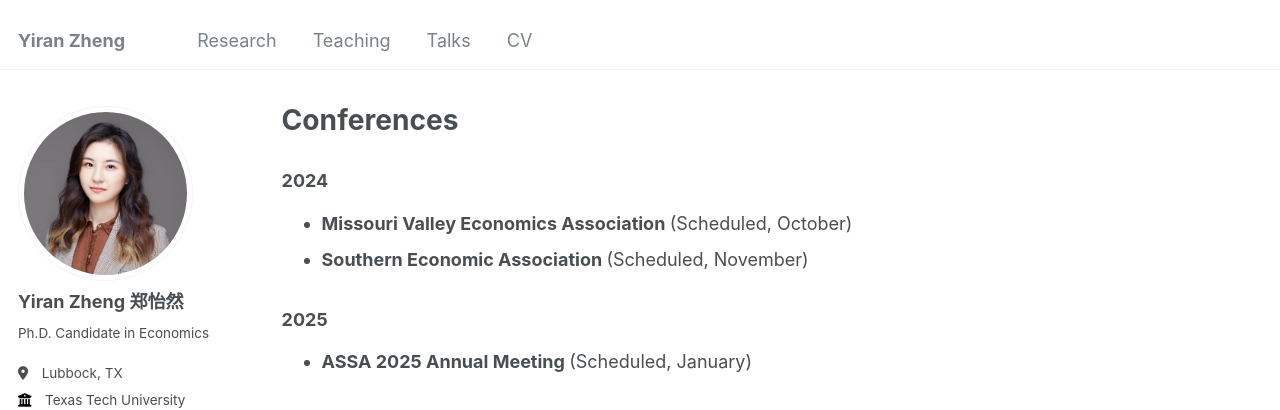
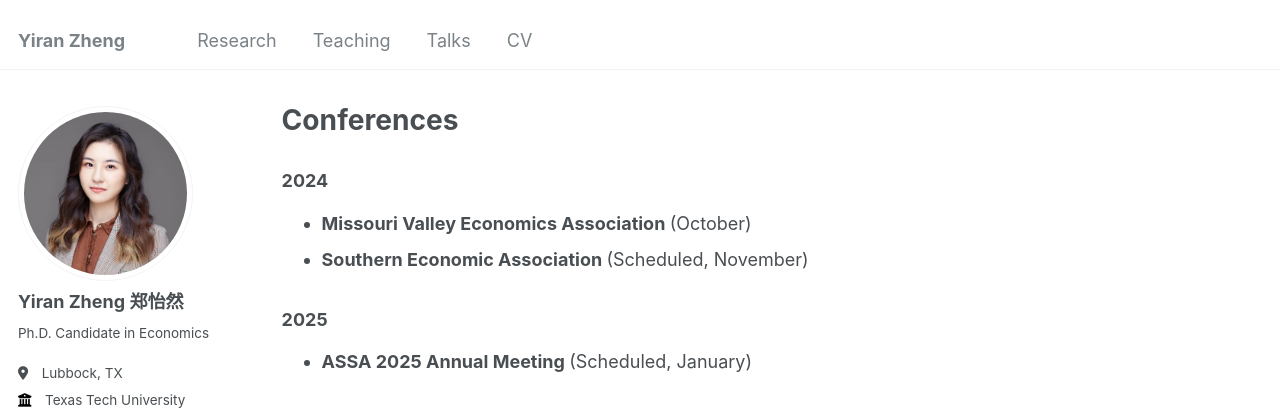
Before and after one commit to yiran-zheng/yiran-zheng.github.io, a Jekyll site: the page built from _pages/talks.html, in a window 1280 px wide. Shown: the top 410 px of the page. Built offline with Jekyll 4.4.1, drawn with Linux system fonts in a browser that asks for light colours.

Commit message:
Update talks.html

```diff
--- a/_pages/talks.html
+++ b/_pages/talks.html
@@ -7,7 +7,7 @@ author_profile: true
 
 <h3>2024</h3>
 <ul>
-<li><strong> Missouri Valley Economics Association </strong> (Scheduled, October)</li>
+<li><strong> Missouri Valley Economics Association </strong> (October)</li>
 <li><strong> Southern Economic Association </strong>(Scheduled, November)</li>
 </ul>
 <h3>2025</h3>
```
